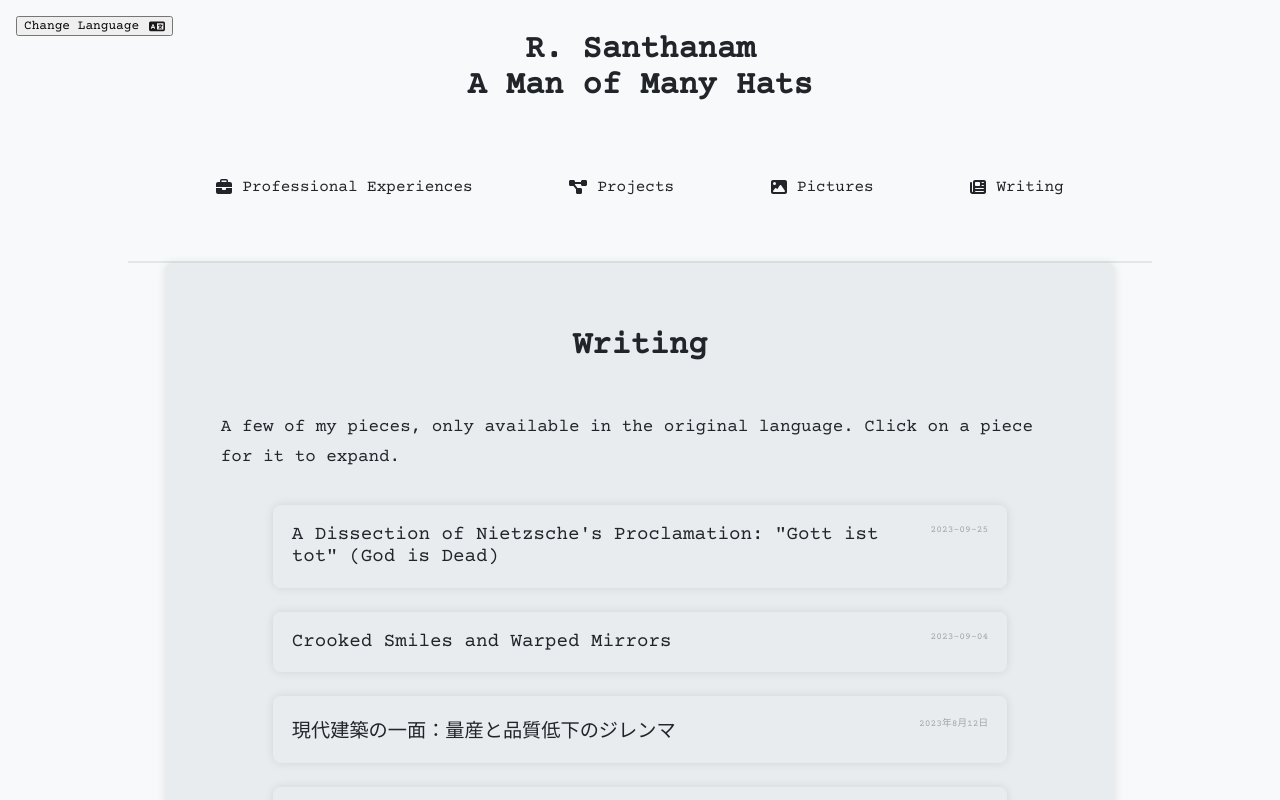
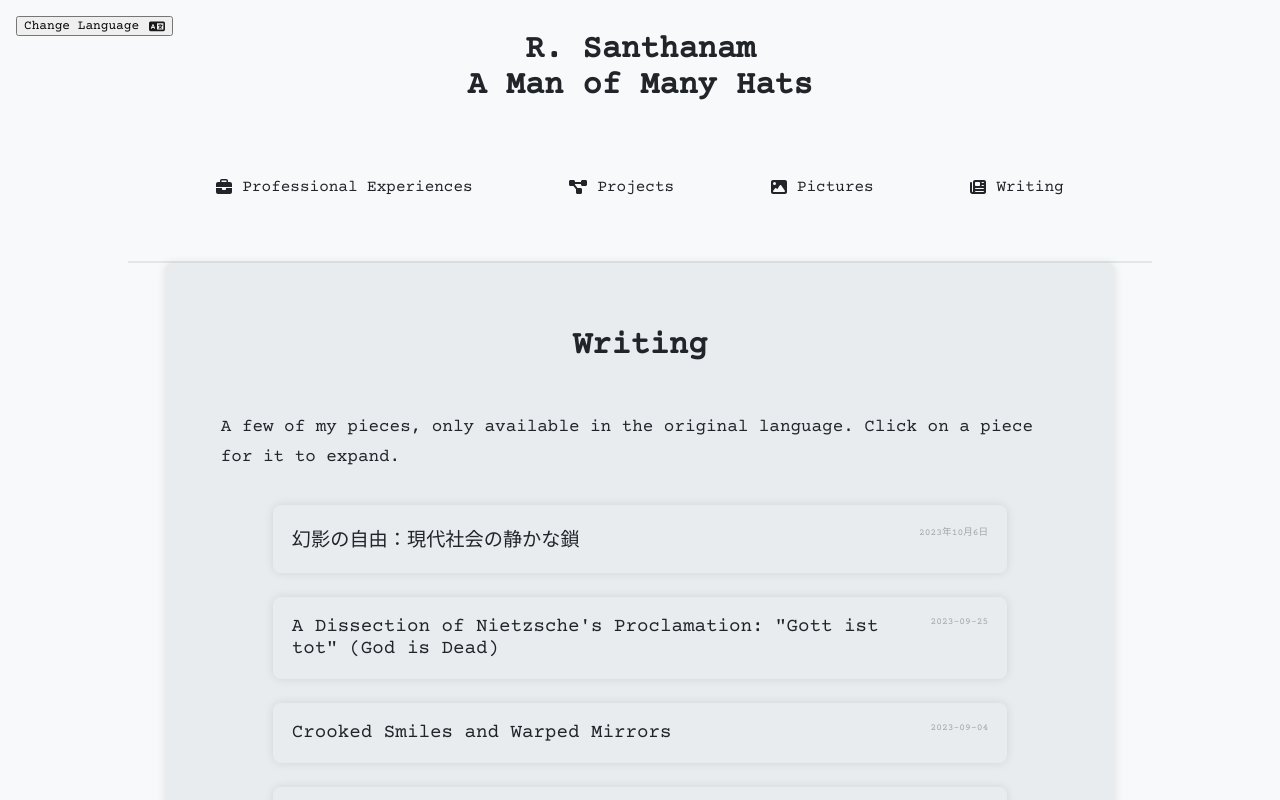
Before and after one commit to rishisant/santanamu_web, a React (Create React App) app: page /writing in a window 1280 px wide. Shown: the top 800 px of the page. Built offline with nearby package versions, Linux system fonts and the light colour scheme; a web font is replaced by a local one.

Commit message:
Japanese Writing 10/6

```diff
--- a/src/Writing.js
+++ b/src/Writing.js
@@ -94,6 +94,30 @@ const Writing = () => {
                 </div>
                 <div className="header_desc">
                     {t("writing_desc")}
+                </div>
+
+                <div className="writing_container" onClick={() => entry_on_click("9")}>
+                    <div className="date_of_writing">
+                        2023年10月6日
+                    </div>
+                    <div className="title_of_writing">
+                        幻影の自由：現代社会の静かな鎖
+                    </div>
+                    <div className="piece_of_writing" wid="9" style={{ display: "none" }}>
+                    僕はこのエッセイの冒頭で、僕達の社会がますます電子技術に依存しているという考えを述べるのです。その一方で、この技術依存は僕達をより効率的な存在へと鍛え上げるかに見えますが、その裏では、その進行性と引き替えに何を身を削っているのかという問いを立てます。それゆえに、本稿で、僕はこの非常に重要で、しかし、より深く掘り下げる必要がある問いの答えを明らかにしようと試みます。
+                    <br></br><br></br>
+                    例えば、消費主義を考えてみてください。現代社会には選択肢が無尽蔵に広がっているかのような錯覚を抱きます。しかし、深く探求をすると、その選択肢が実際にはほんの一握りの大企業によって支配され、制限されていることが見えてくるのです。さらに、選択肢が増えること自体が、自体が選択の難しさを助長しているとも言えます。二つの選択肢を比較するのは簡単かもしれませんが、一つの選択肢を十個と比較すると考えると、選びやすさが確実に減少します。しかしながら、より多種多様な作品が生み出される現象と共に、一方では量の増加が質の著しい低下を招くという矛盾に目を向けることもまた重要なのです。これらの点は、消費主義をより明らかに捉える重要な要素となります。
+                    <br></br><br></br>
+                    デジタル技術への依存度が増す一方で、僕達は無意識のうちにプライバシーを手放してしまっています。現在、多くの企業は我々個々のプロフィールに関する情報を山ほど蓄積し、その情報を用いて個別にターゲット付けされた広告を我々に見せつけることが可能となっています。さらに、僕達のソーシャルメディアへの情報投稿自体が反生産的であるとも言えます。現今、写真一枚から個々の人物像を特定するのは容易いばかりか、その人物の興味や関心事を深く掘り下げることまで可能となってしまっています。
+                    <br></br><br></br>
+                    若い世代だけでなく、まさにメンタルヘルスの問題は増加の一途を辿っています。僕自身は、コンテントの短縮化により、その消費量が増大したことが一因だと考えています。コンテントが短くなれば、それだけ多くのコンテントを取り込みやすくなるため、絶えず流れるコンテントの洪水に取り巻かれる形となり、最終的にはその依存状態となるのです。僕が日本に住んでいると、何処に行っても、目に映る景色は皆が携帯を手に、時間を無意味に過ごす姿ばかりです。それに対し、「たった数十年前の世界はどのようなものだったのでしょうか」とずっと考えています。
+                    <br></br><br></br>
+                    一言で言えば、僕達はインターネットで得られる情報の大部分がコントロールされ、プロパガンダ化されているという事実に光を当てることが極めて重視されるべきだと考えます。マスメディアを盲目的に信用するのではなく、自己の判断を保つことが不可欠であるという視点を持つことが求められます。しかし、他人の意見を過度に気にするあまり、自身で意見を形成する能力を紛失するリスクも増える。これこそが現代の最大の問題であり、我々は自分という存在を忘れ、所見を反映した人間のコピーに成り下がる可能性があるのです。
+                    <br></br><br></br>
+                    さらに詳細に議論したい点は山ほどありますが、明瞭さを保つために、ここで僕のエッセイを終えることにします。僕は世界が改善することを心から願っていますが、その前に一時的に悪化するだろうと予見します。我々が現在生きている現実に目覚め、デジタルの世界を手放して現実世界に回帰することを、心から切望します。
+                    <br></br><br></br>
+                    <div style={{ float: "right" }}> - サンタナム理志 </div>
+                    </div>
                 </div>
 
                 <div className="writing_container" onClick={() => entry_on_click("8")}>
```
